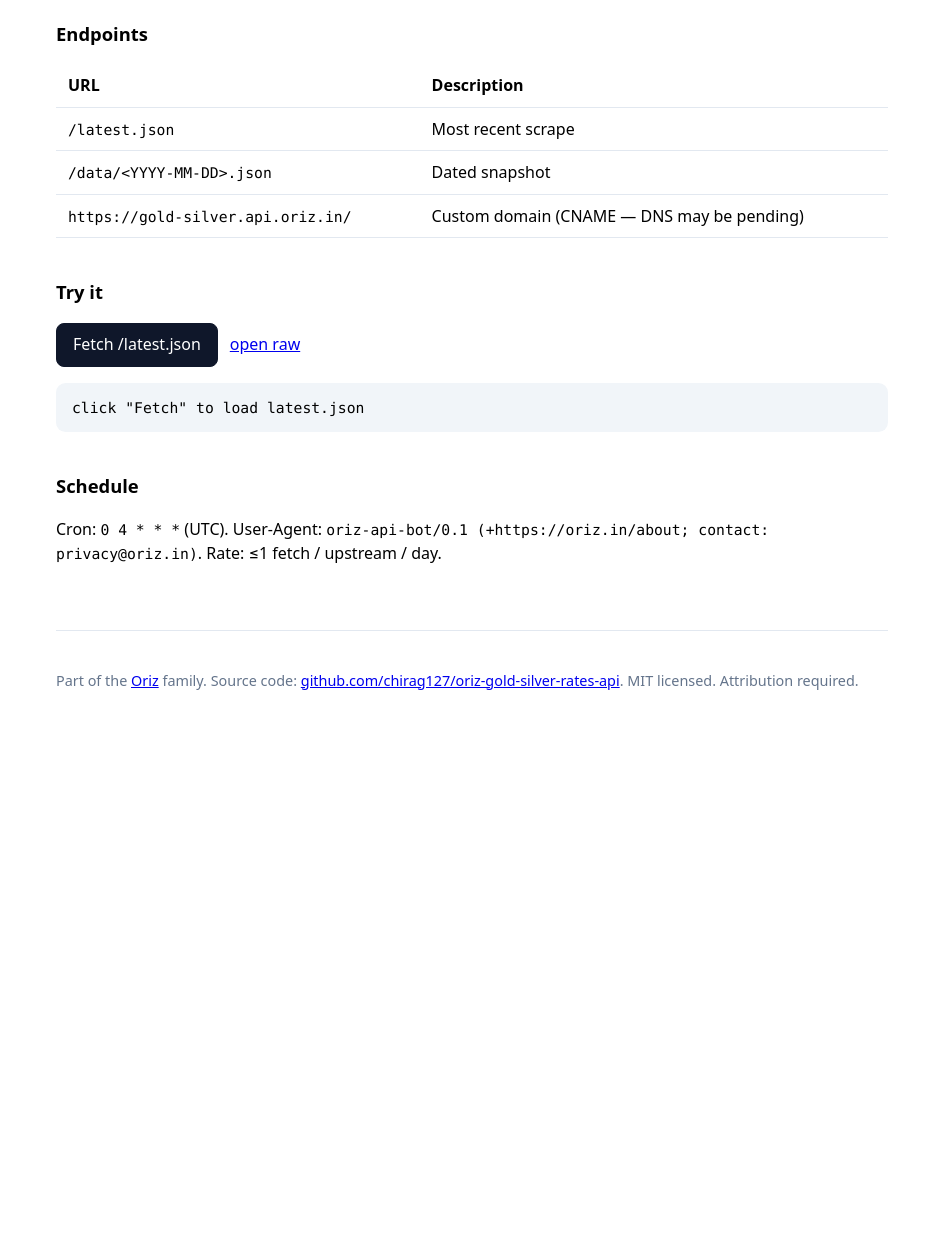
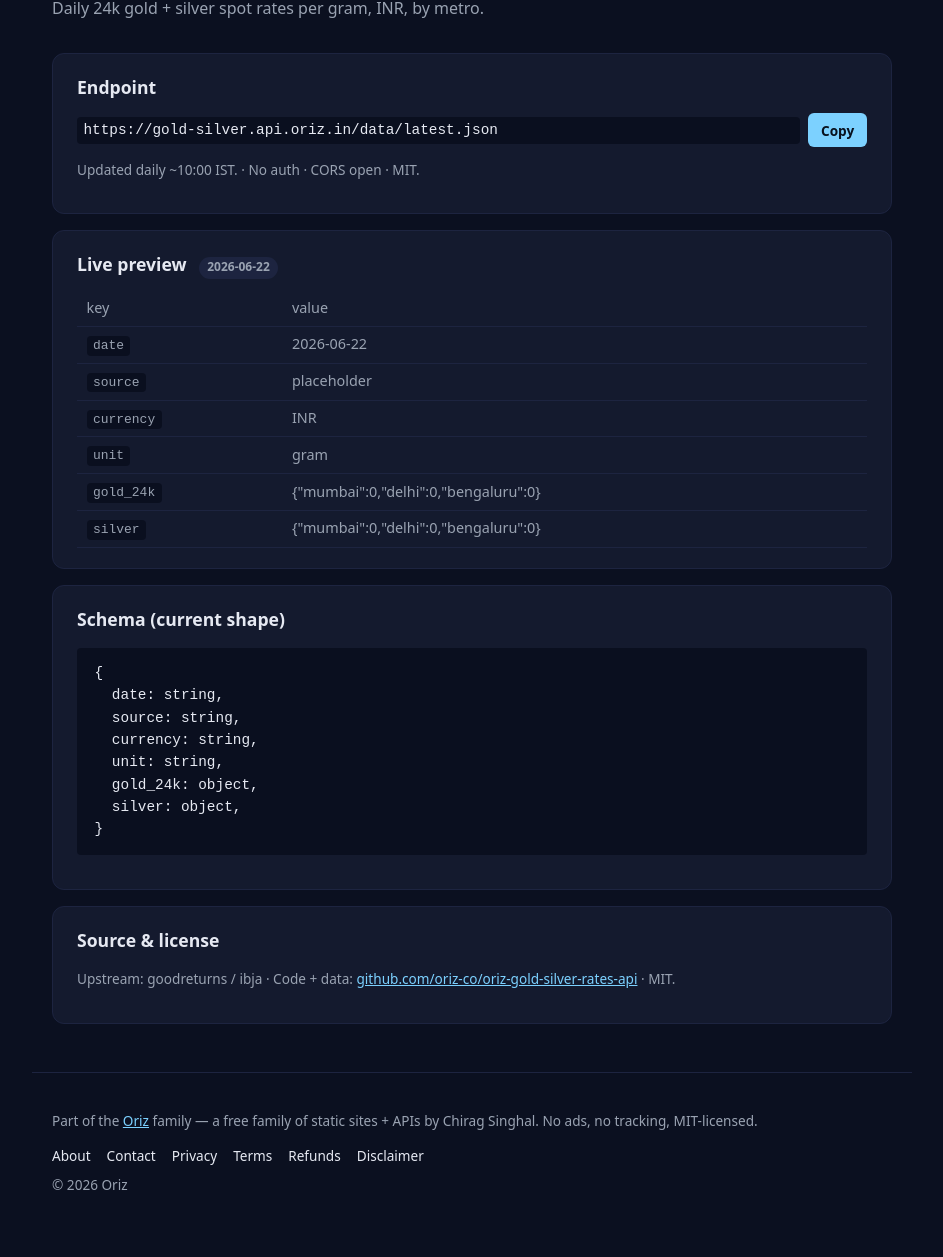
Before and after one commit to chirag127/oriz-gold-silver-rates-api, a website: page docs/index.html in a window 1280 px wide. Shown: the part 130-1387 px from the top of the page, without its empty margins (168-1111 px from the left). Before the commit the page ends 868 px from the top, so only its background shows below. Drawn offline with Linux system fonts and the light colour scheme.

Commit message:
feat(landing): styled docs/index.html with live preview + brand chrome

```diff
--- a/docs/index.html
+++ b/docs/index.html
@@ -1,71 +1,168 @@
 <!doctype html>
 <html lang="en">
 <head>
-<meta charset="utf-8" />
-<meta name="viewport" content="width=device-width, initial-scale=1" />
-<title>oriz-gold-silver-rates-api — Oriz</title>
+<meta charset="UTF-8" />
+<meta name="viewport" content="width=device-width, initial-scale=1.0" />
+<title>Oriz Gold + Silver Rates API</title>
+<meta name="description" content="Daily 24k gold + silver spot rates per gram, INR, by metro." />
 <link rel="manifest" href="/manifest.webmanifest" />
-<meta name="theme-color" content="#0f172a" />
-<meta name="description" content="Daily city-wise gold and silver retail rates for India." />
+<meta name="theme-color" content="#0b1020" />
 <style>
-  :root { color-scheme: light dark; }
+  :root { --bg:#0b1020; --fg:#e6e9f2; --muted:#9aa3b2; --accent:#7cd1ff; --card:#141a2e; --border:#1d2440; --code:#0a0f1f; }
   * { box-sizing: border-box; }
-  body { font: 16px/1.55 ui-sans-serif, system-ui, -apple-system, "Segoe UI", Roboto, sans-serif; margin: 0; padding: 2rem; max-width: 56rem; margin-inline: auto; }
-  h1 { font-size: 1.85rem; margin: 0 0 .25em; letter-spacing: -.01em; }
-  h2 { margin-top: 2.5rem; font-size: 1.15rem; }
-  p.lede { color: #64748b; margin-top: .25em; }
-  code, pre { font: .92em ui-monospace, SFMono-Regular, Menlo, monospace; }
-  pre { background: #f1f5f9; padding: 1rem; border-radius: .6rem; overflow-x: auto; }
-  @media (prefers-color-scheme: dark) { pre { background: #1e293b; } }
-  table { border-collapse: collapse; width: 100%; margin: 1rem 0; }
-  th, td { text-align: left; padding: .55rem .75rem; border-bottom: 1px solid #e2e8f0; }
-  @media (prefers-color-scheme: dark) { th, td { border-color: #334155; } }
-  button { font: inherit; padding: .55rem 1rem; border-radius: .5rem; border: 1px solid #0f172a; background: #0f172a; color: white; cursor: pointer; }
-  button:hover { opacity: .9; }
-  .row { display: flex; gap: .75rem; align-items: center; margin: 1rem 0; flex-wrap: wrap; }
-  footer { margin-top: 4rem; padding-top: 1.5rem; border-top: 1px solid #e2e8f0; color: #64748b; font-size: .9rem; }
-  @media (prefers-color-scheme: dark) { footer { border-color: #334155; } }
+  body { margin:0; font-family: system-ui, -apple-system, "Segoe UI", sans-serif; background:var(--bg); color:var(--fg); line-height:1.55; }
+  header.brand { max-width: 880px; margin: 0 auto; padding: 1.5rem 1.25rem 0; display:flex; align-items:center; gap:.6rem; }
+  header.brand a { color: var(--fg); text-decoration: none; font-weight: 600; font-size:.95rem; letter-spacing:.02em; }
+  header.brand .dot { width:8px; height:8px; border-radius:50%; background: var(--accent); display:inline-block; }
+  main { max-width: 880px; margin: 0 auto; padding: 1.5rem 1.25rem 2rem; }
+  h1 { font-size: 2rem; margin: 0 0 .25rem; }
+  .lede { color: var(--muted); margin: 0 0 2rem; }
+  .card { background: var(--card); border-radius: 12px; padding: 1.25rem 1.5rem; margin: 1rem 0; border: 1px solid var(--border); }
+  .card h2 { margin: 0 0 .75rem; font-size: 1.1rem; }
+  code, pre { background: var(--code); padding:.15rem .4rem; border-radius:4px; font-size:.9em; font-family: ui-monospace, "JetBrains Mono", "SF Mono", monospace; }
+  pre { padding: .9rem 1.1rem; overflow-x:auto; }
+  a { color: var(--accent); }
+  .endpoint { display:flex; gap:.5rem; align-items:center; flex-wrap:wrap; }
+  .endpoint code { flex: 1 1 auto; min-width: 0; word-break: break-all; }
+  button.copy { background: var(--accent); color: #08111e; border: none; border-radius: 6px; padding: .45rem .8rem; font-size:.85rem; font-weight: 600; cursor: pointer; font-family: inherit; }
+  button.copy:hover { filter: brightness(1.1); }
+  button.copy.ok { background: #6ee7a7; }
+  table { width:100%; border-collapse: collapse; font-size:.9rem; }
+  th, td { text-align:left; padding:.4rem .6rem; border-bottom:1px solid var(--border); vertical-align: top; }
+  th { color: var(--muted); font-weight: 500; }
+  .meta { color: var(--muted); font-size:.85rem; }
+  .badge { display:inline-block; padding:.1rem .5rem; border-radius:999px; background:#1d2440; color:var(--muted); font-size:.75rem; margin-left:.5rem; }
+  footer.legal { max-width: 880px; margin: 0 auto; padding: 1.5rem 1.25rem 3rem; color: var(--muted); font-size:.85rem; border-top: 1px solid var(--border); }
+  footer.legal nav { display:flex; flex-wrap:wrap; gap: 1rem; margin: .5rem 0; }
+  footer.legal nav a { color: var(--fg); text-decoration: none; }
+  footer.legal nav a:hover { color: var(--accent); }
+  footer.legal .row2 { margin-top:.5rem; }
+  @media (max-width: 600px) {
+    main { padding: 1rem; }
+    h1 { font-size: 1.5rem; }
+  }
 </style>
 </head>
 <body>
-<header>
-  <h1>oriz-gold-silver-rates-api</h1>
-  <p class="lede">Daily city-wise gold and silver retail rates for India.</p>
+<header class="brand">
+  <span class="dot"></span>
+  <a href="https://oriz.in/">Oriz</a>
+  <span style="color:var(--muted)">/</span>
+  <a href="https://oriz.in/apis">APIs</a>
 </header>
 
-<h2>Endpoints</h2>
-<table>
-  <thead><tr><th>URL</th><th>Description</th></tr></thead>
-  <tbody>
-    <tr><td><code>/latest.json</code></td><td>Most recent scrape</td></tr>
-    <tr><td><code>/data/&lt;YYYY-MM-DD&gt;.json</code></td><td>Dated snapshot</td></tr>
-    <tr><td><code>https://gold-silver.api.oriz.in/</code></td><td>Custom domain (CNAME — DNS may be pending)</td></tr>
-  </tbody>
-</table>
+<main>
+  <h1>Oriz Gold + Silver Rates API</h1>
+  <p class="lede">Daily 24k gold + silver spot rates per gram, INR, by metro.</p>
 
-<h2>Try it</h2>
-<div class="row">
-  <button id="fetch">Fetch /latest.json</button>
-  <a href="/latest.json">open raw</a>
-</div>
-<pre id="out">click "Fetch" to load latest.json</pre>
+  <div class="card">
+    <h2>Endpoint</h2>
+    <div class="endpoint">
+      <code id="fetchUrl">https://gold-silver.api.oriz.in/data/latest.json</code>
+      <button class="copy" data-copy="https://gold-silver.api.oriz.in/data/latest.json">Copy</button>
+    </div>
+    <p class="meta" style="margin-top:.75rem">Updated daily ~10:00 IST. · No auth · CORS open · MIT.</p>
+  </div>
 
-<h2>Schedule</h2>
-<p>Cron: <code>0 4 * * *</code> (UTC). User-Agent: <code>oriz-api-bot/0.1 (+https://oriz.in/about; contact: privacy@oriz.in)</code>. Rate: ≤1 fetch / upstream / day.</p>
+  <div class="card">
+    <h2>Live preview <span class="badge" id="liveBadge">loading…</span></h2>
+    <div id="preview" class="meta">Fetching <code>/data/latest.json</code>…</div>
+  </div>
 
-<footer>
-  <p>Part of the <a href="https://oriz.in">Oriz</a> family. Source code: <a href="https://github.com/chirag127/oriz-gold-silver-rates-api">github.com/chirag127/oriz-gold-silver-rates-api</a>. MIT licensed. Attribution required.</p>
+  <div class="card">
+    <h2>Schema (current shape)</h2>
+    <pre id="schema">loading…</pre>
+  </div>
+
+  <div class="card">
+    <h2>Source &amp; license</h2>
+    <p class="meta">Upstream: goodreturns / ibja · Code + data: <a href="https://github.com/oriz-co/oriz-gold-silver-rates-api">github.com/oriz-co/oriz-gold-silver-rates-api</a> · MIT.</p>
+  </div>
+</main>
+
+<footer class="legal">
+  <p>Part of the <a href="https://oriz.in/">Oriz</a> family — a free family of static sites + APIs by Chirag Singhal. No ads, no tracking, MIT-licensed.</p>
+  <nav>
+    <a href="https://oriz.in/about">About</a>
+    <a href="https://oriz.in/contact">Contact</a>
+    <a href="https://oriz.in/privacy">Privacy</a>
+    <a href="https://oriz.in/terms">Terms</a>
+    <a href="https://oriz.in/refunds">Refunds</a>
+    <a href="https://oriz.in/disclaimer">Disclaimer</a>
+  </nav>
+  <p class="row2">© <span id="yr"></span> Oriz</p>
 </footer>
 
-<script type="module">
-  const out = document.getElementById('out');
-  document.getElementById('fetch').addEventListener('click', async () => {
-    out.textContent = 'loading…';
-    try {
-      const r = await fetch('/latest.json', { cache: 'no-store' });
-      out.textContent = JSON.stringify(await r.json(), null, 2);
-    } catch (e) { out.textContent = 'error: ' + e.message; }
+<script>
+(async () => {
+  document.getElementById('yr').textContent = new Date().getFullYear();
+  // Copy button(s)
+  document.querySelectorAll('button.copy').forEach((b) => {
+    b.addEventListener('click', async () => {
+      try {
+        await navigator.clipboard.writeText(b.dataset.copy);
+        const t = b.textContent; b.textContent = 'Copied'; b.classList.add('ok');
+        setTimeout(() => { b.textContent = t; b.classList.remove('ok'); }, 1200);
+      } catch (e) { b.textContent = 'Copy failed'; }
+    });
   });
+  // Live preview + schema
+  const previewEl = document.getElementById('preview');
+  const schemaEl = document.getElementById('schema');
+  const badge = document.getElementById('liveBadge');
+  try {
+    const r = await fetch('/data/latest.json', { cache: 'no-store' });
+    if (!r.ok) throw new Error('HTTP ' + r.status);
+    const j = await r.json();
+    badge.textContent = j.date || j.year || 'ok';
+    // Find first array-of-objects in the JSON for table preview
+    const findArr = (obj, path = []) => {
+      if (Array.isArray(obj) && obj.length && typeof obj[0] === 'object' && obj[0] !== null) return { path, arr: obj };
+      if (obj && typeof obj === 'object') {
+        for (const k of Object.keys(obj)) {
+          const found = findArr(obj[k], [...path, k]);
+          if (found) return found;
+        }
+      }
+      return null;
+    };
+    const hit = findArr(j);
+    if (hit && hit.arr.length) {
+      const rows = hit.arr.slice(0, 3);
+      const cols = Object.keys(rows[0]);
+      const html = '<p class="meta" style="margin:0 0 .5rem">First 3 of ' + hit.arr.length + ' rows from <code>' + hit.path.join('.') + '</code>:</p>' +
+        '<div style="overflow-x:auto"><table><thead><tr>' +
+        cols.map((c) => '<th>' + c + '</th>').join('') +
+        '</tr></thead><tbody>' +
+        rows.map((row) => '<tr>' + cols.map((c) => {
+          const v = row[c];
+          const s = v === null || v === undefined ? '—' : typeof v === 'object' ? JSON.stringify(v) : String(v);
+          return '<td>' + (s.length > 80 ? s.slice(0, 77) + '…' : s) + '</td>';
+        }).join('') + '</tr>').join('') +
+        '</tbody></table></div>';
+      previewEl.innerHTML = html;
+    } else {
+      // Scalar / nested-object payload — show top-level keys + values
+      const entries = Object.entries(j).slice(0, 12);
+      previewEl.innerHTML =
+        '<div style="overflow-x:auto"><table><thead><tr><th>key</th><th>value</th></tr></thead><tbody>' +
+        entries.map(([k, v]) => {
+          const s = v === null ? '—' : typeof v === 'object' ? JSON.stringify(v) : String(v);
+          return '<tr><td><code>' + k + '</code></td><td>' + (s.length > 200 ? s.slice(0, 197) + '…' : s) + '</td></tr>';
+        }).join('') + '</tbody></table></div>';
+    }
+    // Schema: top-level keys + inferred types
+    const schemaLines = Object.entries(j).map(([k, v]) => {
+      let t = v === null ? 'null' : Array.isArray(v) ? 'array<' + (v[0] ? (typeof v[0] === 'object' ? 'object' : typeof v[0]) : 'unknown') + '>' : typeof v;
+      return '  ' + k + ': ' + t + ',';
+    }).join('\n');
+    schemaEl.textContent = '{\n' + schemaLines + '\n}';
+  } catch (e) {
+    badge.textContent = 'error';
+    previewEl.innerHTML = '<p class="meta">Failed to load <code>/data/latest.json</code>: ' + e.message + '</p>';
+    schemaEl.textContent = '// schema unavailable';
+  }
+})();
 </script>
 </body>
 </html>
```
Also changed, not shown: .github/workflows/pages.yml.
